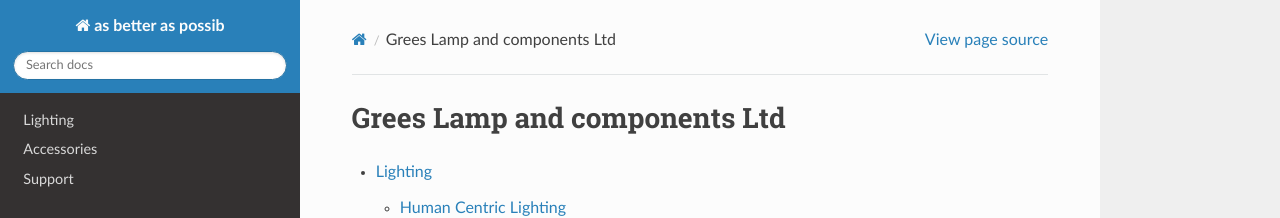
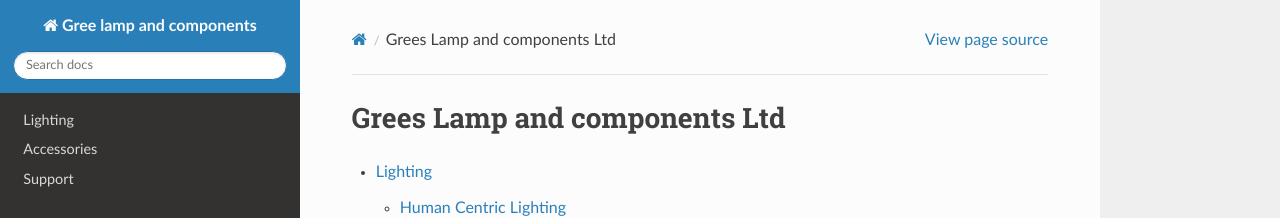
Before and after one commit to paultang/abapweb, a Sphinx documentation site: the page built from source/index.rst, in a window 1280 px wide. Shown: the top 218 px of the page. Built offline with Sphinx 7.4.7 and the Read the Docs theme 2.0.0, drawn with Linux system fonts in a browser that asks for light colours; pages that are not in the unit, such as notebooks, are missing from menus.

Commit message:
Update conf.py

```diff
--- a/source/conf.py
+++ b/source/conf.py
@@ -17,7 +17,7 @@
 
 # -- Project information -----------------------------------------------------
 
-project = 'as better as possib'
+project = 'Gree lamp and components'
 copyright = '2020, Paul'
 author = 'Paul'
 
```
